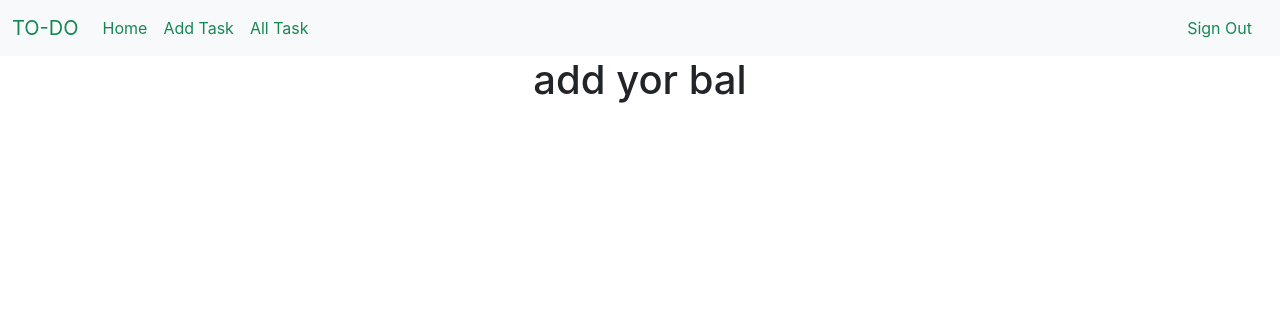
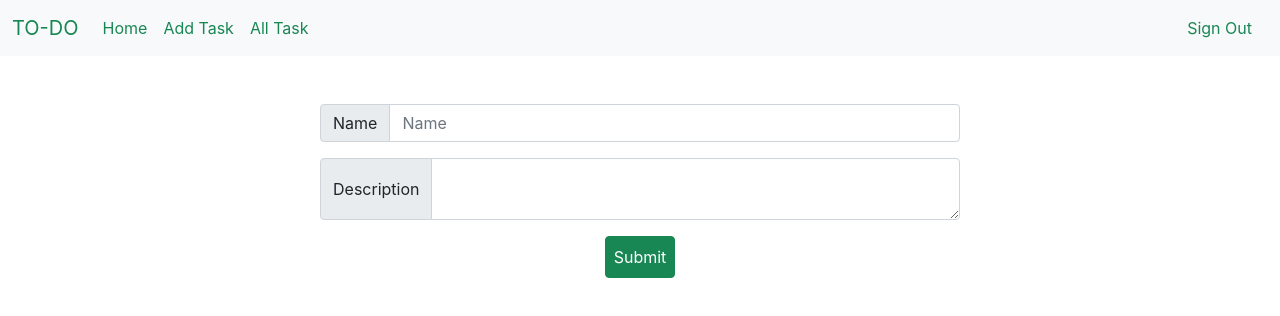
Before and after one commit to sarifulislam1/to-do-app-client, a React (Create React App) app: page /add-task in a window 1280 px wide. Shown: the top 316 px of the page. Built offline with nearby package versions, Linux system fonts and the light colour scheme; no server answers; sample sign-in values are in the browser's storage.

Commit message:
all task added

```diff
--- a/src/App.js
+++ b/src/App.js
@@ -5,6 +5,8 @@ import { Route, Routes } from 'react-router-dom';
 import Home from './component/Home/Home';
 import GoogleLogin from './component/GoogleLogin/GoogleLogin';
 import AddTask from './component/AddTask/AddTask';
+import PrivateRoute from './component/PrivateRoute/PrivateRoute';
+import AllTask from './component/AllTask/AllTask';
 
 
 function App() {
@@ -16,7 +18,12 @@ function App() {
         <Route path='/home' element={<Home></Home>}></Route>
         <Route path='/' element={<Home></Home>}></Route>
         <Route path='/signup' element={<GoogleLogin></GoogleLogin>}></Route>
-        <Route path='/add-task' element={<AddTask></AddTask>}></Route>
+        <Route path='/add-task' element={<PrivateRoute>
+          <AddTask></AddTask>
+        </PrivateRoute>}></Route>
+        <Route path='/all-task' element={<PrivateRoute>
+          <AllTask></AllTask>
+        </PrivateRoute>}></Route>
       </Routes>
     </div>
   );
--- a/src/component/AddTask/AddTask.js
+++ b/src/component/AddTask/AddTask.js
@@ -1,9 +1,56 @@
-import React from 'react';
+import React, { useState } from 'react';
+import { FormControl, InputGroup } from 'react-bootstrap';
 
 const AddTask = () => {
+    const [isReload, setIsReload] = useState(false)
+    const handleTask = (e) => {
+        e.preventDefault();
+        const name = e.target.name.value
+
+        const description = e.target.description.value
+        console.log(name, description);
+
+
+        fetch('http://localhost:4000/addTask', {
+            method: 'POST',
+            headers: {
+
+                'Content-type': 'application/json',
+            },
+            body: JSON.stringify({
+                name, description
+            }),
+        })
+            .then((res) => res.json())
+            .then((data) => {
+                console.log(data)
+                e.target.reset('')
+                alert('Task added')
+                setIsReload(!isReload)
+            });
+
+    }
+
+
     return (
-        <div>
-            <h1>add yor bal</h1>
+        <div className='mt-5'>
+            <form onSubmit={handleTask}>
+
+                <InputGroup className="mb-3 w-50 mx-auto">
+                    <InputGroup.Text id="basic-addon1">Name</InputGroup.Text>
+                    <FormControl
+                        placeholder="Name"
+                        aria-label="Username"
+                        aria-describedby="basic-addon1"
+                        name='name'
+                    />
+                </InputGroup>
+                <InputGroup className='w-50 mx-auto'>
+                    <InputGroup.Text>Description</InputGroup.Text>
+                    <FormControl name='description' as="textarea" aria-label="With textarea" />
+                </InputGroup>
+                <input className='btn btn-success m-3 p-2' type="submit" value="Submit" />
+            </form>
         </div>
     );
 };
--- /dev/null
+++ b/src/component/AllTask/AllTask.js
@@ -0,0 +1,42 @@
+import React, { useState } from 'react';
+import { Card } from 'react-bootstrap';
+import Task from './Task';
+
+const AllTask = () => {
+    const [task, setTask] = useState([])
+
+    fetch('http://localhost:4000/addTask')
+        .then(res => res.json())
+        .then(data => setTask(data))
+    return (
+        <div>
+            <div>
+                <h3 className='text-success mt-5'>Total Task Available : {task.length}</h3>
+
+
+                <div className='container row mx-auto p-2'>
+                    <div className='row row-cols-lg-3 col-sm-12 mx-auto p-3 g-2'>
+                        {
+                            task.map(task => <Task
+                                task={task}
+                                key={task._id}
+                            ></Task>)
+                        }
+                    </div>
+                </div>
+                {/* <Card border="success" style={{ width: '18rem' }}>
+                    <Card.Header>{task.name}</Card.Header>
+                    <Card.Body>
+                        <Card.Title>Success Card Title</Card.Title>
+                        <Card.Text>
+                            Some quick example text to build on the card title and make up the bulk
+                            of the card's content.
+                        </Card.Text>
+                    </Card.Body>
+                </Card> */}
+            </div>
+        </div>
+    );
+};
+
+export default AllTask;
--- /dev/null
+++ b/src/component/AllTask/Task.js
@@ -0,0 +1,20 @@
+import React from 'react';
+import { Card } from 'react-bootstrap';
+
+const Task = ({ task }) => {
+    return (
+        <div>
+            <Card key={task._id} className='p-3 m-3' border="success" style={{ width: '18rem' }}>
+                <Card.Header>{task.name}</Card.Header>
+                <Card.Body>
+                    {/* <Card.Title>Success Card Title</Card.Title> */}
+                    <Card.Text>
+                        {task.description}
+                    </Card.Text>
+                </Card.Body>
+            </Card>
+        </div>
+    );
+};
+
+export default Task;
--- /dev/null
+++ b/src/component/PrivateRoute/PrivateRoute.js
@@ -0,0 +1,24 @@
+import React from 'react';
+import { useAuthState } from 'react-firebase-hooks/auth';
+import { Navigate, useLocation } from 'react-router-dom';
+import auth from '../Firebase/Firebase.init';
+
+
+const PrivateRoute = ({ children }) => {
+    const [user, loading, error] = useAuthState(auth);
+
+    let location = useLocation();
+
+    if (loading) {
+        return <p className='text-center'>Loading...</p>
+    }
+
+    if (!user) {
+
+        return <Navigate to="/signup" state={{ from: location }} replace />;
+    }
+
+    return children;
+};
+
+export default PrivateRoute;
```
